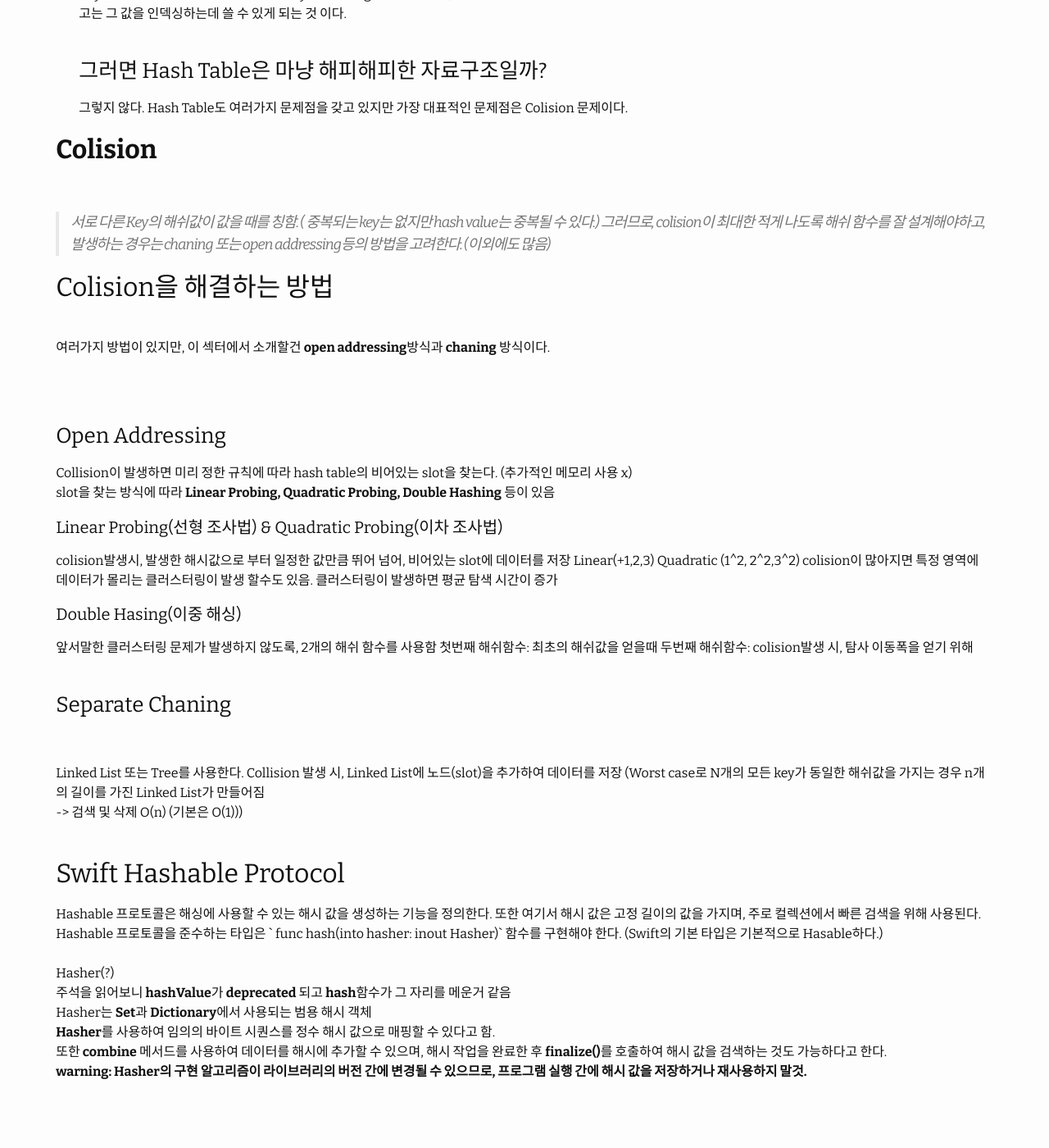
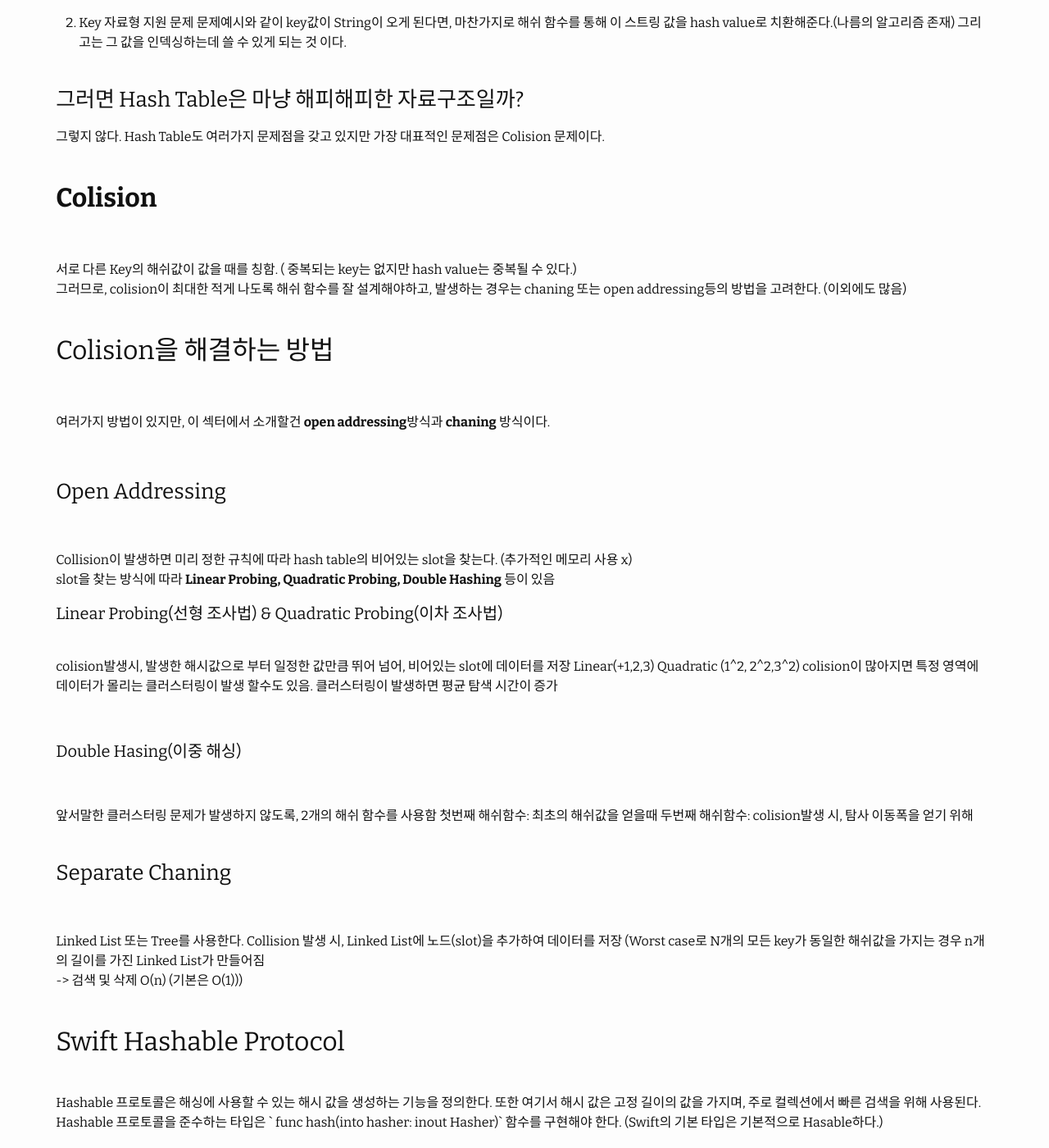
Before and after one commit to sanghun0724/sanghun0724.github.io, a Jekyll site: the page built from _posts/2023-09-28-Hash In Swift.md, in a window 1280 px wide and 1400 px high, scrolled down 1805 px. Shown: the whole window at 82% size. Built offline with Jekyll 4.4.1, drawn with Linux system fonts in a browser that asks for light colours.

Commit message:
[git blog] [ upload post: 2023-09-27-Hash In Swift ]

```diff
--- a/_posts/2023-09-28-Hash In Swift.md
+++ b/_posts/2023-09-28-Hash In Swift.md
@@ -34,21 +34,25 @@ layout: post
 <br>
 <br>
 
-#### - Hash
+#### **- Hash**
+
 <br>
 
 > “해시(hash)”는 일반적으로 무언가를 잘게 쪼갠 후에 결과물을 생성하는 과정을 의미
 Ex) 해쉬 브라운, 해쉬 태그
 <br>
 <br>
-#### - Hash Function<br>
+
+#### **- Hash Function**
+
+<br>
 위의 해쉬 개념을 컴퓨터 과학에 적용시켜 해쉬 함수를 다음과 같이 서술합니다.<br>
 > 임의의 길이를 가진 데이터를 입력받아 고정된 길이의 값, 즉 해시값을 출력하는 함수
 > 해시 함수를 사용하면 입력값에 대해 항상 동일한 규칙에 따라 고정된 길이의 해시값을 생성
 <br>
 <br>
 
-#### - Hash Value
+#### **- Hash Value**
 
 <br>
 
@@ -56,7 +60,8 @@ Ex) 해쉬 브라운, 해쉬 태그
 <br>
 <br>
 
-#### - Hashing
+#### **- Hashing**
+
 <br>
 
 > 매핑 전 원래 데이터의 값을 키(key), 매핑 후 데이터의 값을 해시값(hash value), 매핑하는 과정 자체를 해싱(hashing)
@@ -80,34 +85,45 @@ Ex) 해쉬 브라운, 해쉬 태그
 문제예시와 같이 key값이 String이 오게 된다면,  마찬가지로 해쉬 함수를 통해 이 스트링 값을 hash value로 치환해준다.(나름의 알고리즘 존재) 그리고는 그 값을 인덱싱하는데 쓸 수 있게 되는 것 이다.
 <br>
 <br>
+
+
 ### 그러면 Hash Table은 마냥 해피해피한 자료구조일까?<br>
 그렇지 않다. Hash Table도 여러가지 문제점을 갖고 있지만 가장 대표적인 문제점은 Colision 문제이다.
+<br>
 <br>
 
 ## **Colision**
 
 <br>
 
-> 서로 다른 Key의 해쉬값이 값을 때를 칭함. ( 중복되는 key는 없지만 hash value는 중복될 수 있다.)
+서로 다른 Key의 해쉬값이 값을 때를 칭함. ( 중복되는 key는 없지만 hash value는 중복될 수 있다.)<br>
 그러므로,  colision이 최대한 적게 나도록 해쉬 함수를 잘 설계해야하고, 발생하는 경우는 chaning 또는 open addressing등의 방법을 고려한다. (이외에도 많음)
+<br>
+<br>
 
-## Colision을 해결하는 방법<br>
+## Colision을 해결하는 방법
 <br>
+
 여러가지 방법이 있지만, 이 섹터에서 소개할건 **open addressing**방식과  **chaning** 방식이다.
 
 <br>
+### Open Addressing
 <br>
-### Open Addressing
+
 Collision이 발생하면 미리 정한 규칙에 따라 hash table의 비어있는 slot을 찾는다. (추가적인 메모리 사용 x) <br>
 slot을 찾는 방식에 따라 **Linear Probing, Quadratic Probing, Double Hashing** 등이 있음
-
+<br>
 #### Linear Probing(선형 조사법) & Quadratic Probing(이차 조사법)
+<br>
 colision발생시, 발생한 해시값으로 부터 일정한 값만큼 뛰어 넘어, 비어있는 slot에 데이터를 저장
 Linear(+1,2,3) Quadratic (1^2, 2^2,3^2)
 colision이 많아지면 특정 영역에 데이터가 몰리는 클러스터링이 발생 할수도 있음. 클러스터링이 발생하면
 평균 탐색 시간이 증가
 
+<br>
 #### Double Hasing(이중 해싱)
+<br>
+
 앞서말한 클러스터링 문제가 발생하지 않도록, 2개의 해쉬 함수를 사용함
 첫번째 해쉬함수: 최초의 해쉬값을 얻을때
 두번째 해쉬함수: colision발생 시, 탐사 이동폭을 얻기 위해
@@ -122,14 +138,20 @@ Linked List 또는 Tree를 사용한다. Collision 발생 시, Linked List에
 -> 검색 및 삭제 O(n) (기본은 O(1)))
 <br>
 <br>
+
 ## Swift Hashable Protocol
+
+<br>
 Hashable 프로토콜은 해싱에 사용할 수 있는 해시 값을 생성하는 기능을 정의한다. 또한 여기서 해시 값은 고정 길이의 값을 가지며, 주로 컬렉션에서 빠른 검색을 위해 사용된다. Hashable 프로토콜을 준수하는 타입은
 ` func hash(into hasher: inout Hasher)`
 함수를 구현해야 한다.
 (Swift의 기본 타입은 기본적으로 Hasable하다.)
 <br>
 <br>
-Hasher(?)<br>
+
+#### - Hasher(?)
+
+<br>
 주석을 읽어보니 **hashValue**가 **deprecated** 되고 **hash**함수가 그 자리를 메운거 같음<br>
 Hasher는 **Set**과 **Dictionary**에서 사용되는 범용 해시 객체<br>
 **Hasher**를 사용하여 임의의 바이트 시퀀스를 정수 해시 값으로 매핑할 수 있다고 함.<br> 또한 **combine** 메서드를 사용하여 데이터를 해시에 추가할 수 있으며, 해시 작업을 완료한 후 **finalize()**를 호출하여 해시 값을 검색하는 것도 가능하다고 한다.<br>
@@ -166,14 +188,16 @@ Swift 4.1 이전까지는 자동으로 구현되지 않아 반드시 사용자
 <br>
 
 
-## Swift는 어떻게 Colision을 처리할까?
+### Swift는 어떻게 Colision을 처리할까?
+<br>
 더 나아가 이런 궁금증도 생길 수 있다., Swift의 colision이 발생하면 어떤 방식을 사용할까? <br>
 Swift는 기본적으로 Cahning을 사용하고, 해시 충돌이 자주 발생할 것으로 예상되는경우, Linear Probing또는 Double hashing을 고려한다고 한다.<br>
 더불어, 해쉬 충돌을 예방하기 위해 (충돌 저항성을 높이기 위해) SipHash라는 방법을 사용한다고 한다.
 <br>
 <br>
 
-### SipHash & Seed<br>
+### SipHash & Seed
+<br>
 
 Swift뿐만 아니라 Radis에서도 사용하고 있는 해쉬 알고리즘이다.
 임의의 값인 Seed를 활용해 동일한 입력 데이터에 대해  다른 해쉬 값이 생성되도록 하여 해쉬값을 분산시키고 충돌 저항성을 높힌다.
```
